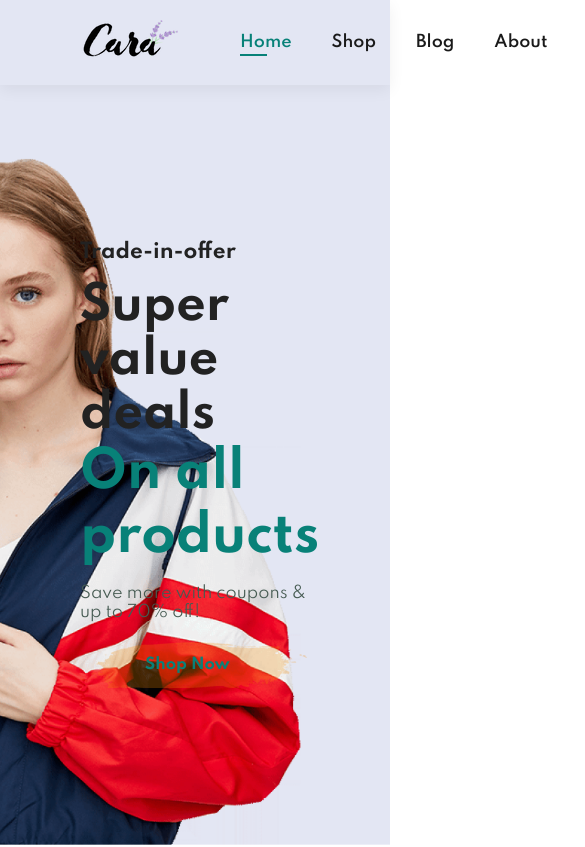
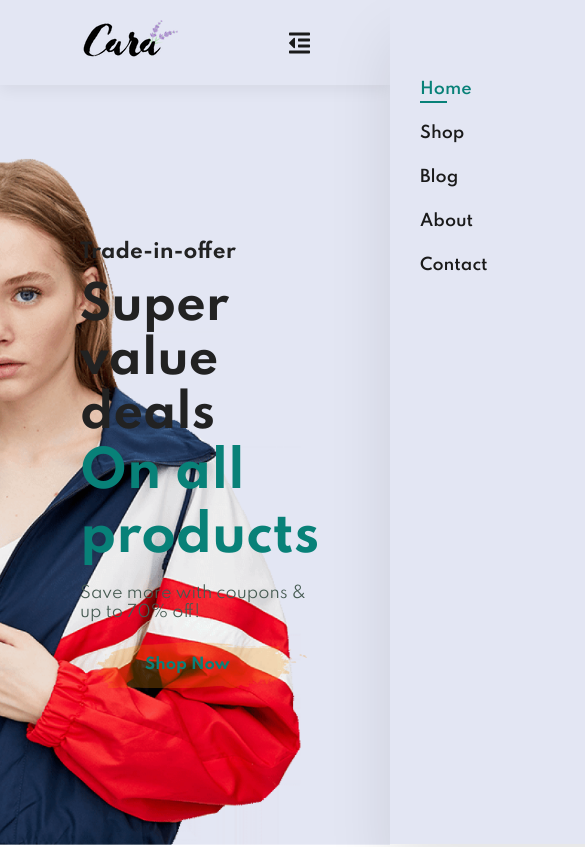
Before and after one commit to Crypt0nic0/Ecommerce-Full-Website, a plain HTML site: page index.html in a window 390 px wide. Shown: the top 847 px of the page, 585 px wide, since content can reach past the window. Drawn offline with Linux system fonts and the light colour scheme.

Commit message:
navbar/hamburger menu dev started

```diff
--- a/index.html
+++ b/index.html
@@ -22,6 +22,10 @@
                     <li><a href="contact.html">Contact</a></li>
                     <li><a href="cart.html"><i class="far fa-shopping-bag"></i></a></li>
                 </ul>
+            </div>
+            <div id="mobile">
+                <a href="cart.html"><i class="far fa-shopping-bag"></i></a>
+                <i id="bar" class="fas fa-outdent"></i>
             </div>
         </section>
 
--- a/script.js
+++ b/script.js
@@ -0,0 +1,2 @@
+const bar = document.getElementById('bar');
+const nar = document.getElementById('navbar');
--- a/style.css
+++ b/style.css
@@ -127,6 +127,10 @@ body {
     left: 20px;
 }
 
+#mobile{
+    display: none;
+    align-items: center;
+}
 
 
 
@@ -529,3 +533,38 @@ footer .copyright{
     width: 100%;
     text-align: center;
 }
+
+
+/*-------------------------------- START MEDIA QUERY -----------------------------------------*/
+
+@media (max-width:799px){
+    #navbar{
+        display: flex;
+        flex-direction: column;
+        align-items: flex-start;
+        justify-content: flex-start;
+        position: fixed;
+        top: 0;
+        right: -300px;
+        height: 100vh;
+        width: 300px;
+        background-color: #E3E6F3;
+        box-shadow: 0 40px 60px rgba(0, 0, 0, 0.1);
+        padding: 80px 0 0 10px;
+    }
+
+    #navbar li{
+        margin-bottom: 25px;
+    }
+
+    #mobile{
+        display: flex;
+        align-items: center;
+    }
+
+    #mobile i{
+        color: #1a1a1A;
+        font-size: 24px;
+        padding-left: 20px;
+    }
+}
```
